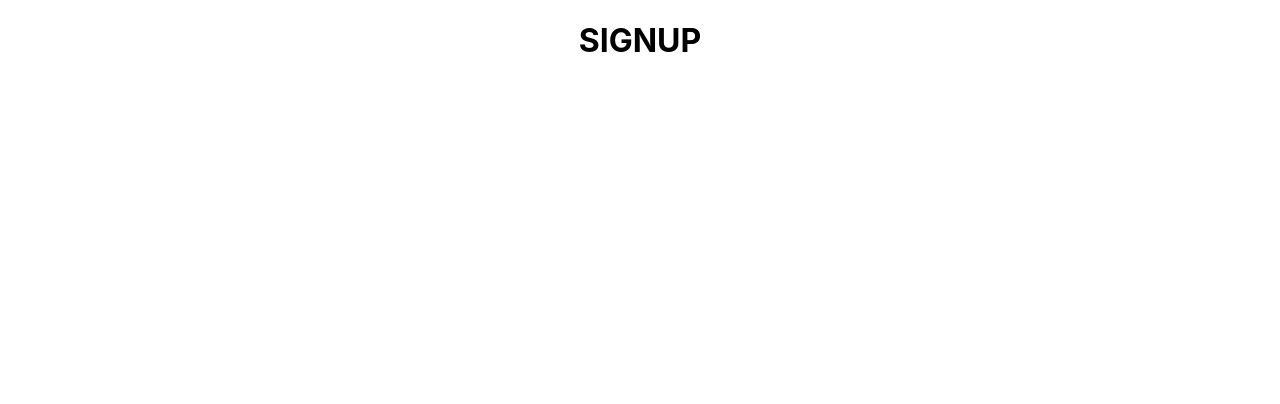
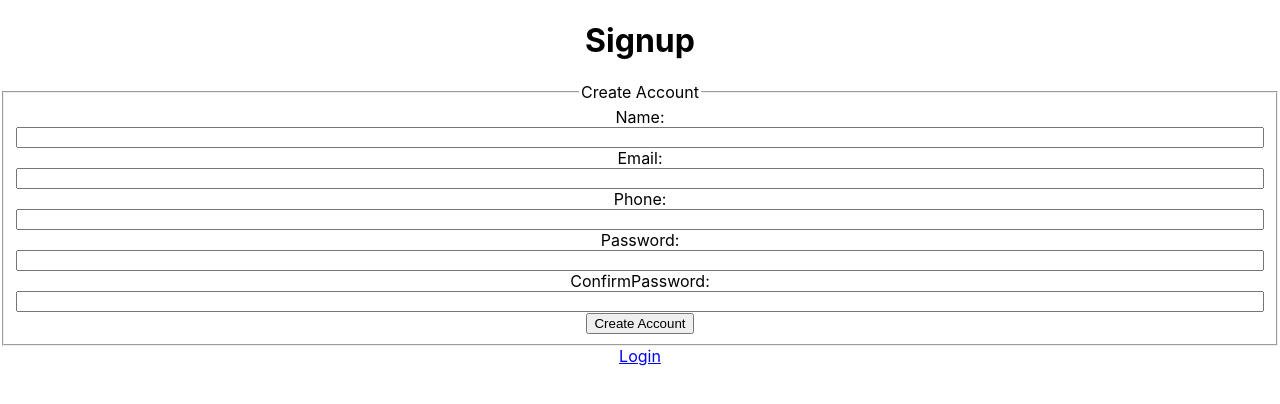
Before and after one commit to D-Molloy/virtually-apex, a React app in the folder client/: page /signup in a window 1280 px wide. Shown: the top 404 px of the page. Built offline with nearby package versions, Linux system fonts and the light colour scheme.

Commit message:
'/', '/signup' setup with FormInputs and onChange/Submit placeholders, '/dashboard' setup

```diff
--- /dev/null
+++ b/client/src/components/FormInput/formInput.css
@@ -0,0 +1,4 @@
+.formInput__container {
+  display: flex;
+  flex-direction: column;
+}
--- a/client/src/components/FormInput/index.js
+++ b/client/src/components/FormInput/index.js
@@ -1,31 +1,59 @@
 import React from 'react';
+import './formInput.css';
 const capitalizeStr = (str) => str.substr(0, 1).toUpperCase() + str.substr(1);
 
-export default function FormInput({ comp, inputType, data, handleChange }) {
-  let autocompleteVal;
+export default function FormInput({
+  comp,
+  inputType,
+  data,
+  handleChange,
+  title,
+}) {
+  // determine different autocomplete values
+  let autocompleteVal = '';
   switch (inputType) {
-    case 'password' && comp === 'login':
-      autocompleteVal = 'current-password';
+    case 'password':
+      switch (comp) {
+        case 'login':
+          autocompleteVal = 'current-password';
+          break;
+        case 'signup':
+          autocompleteVal = 'new-password';
+          break;
+        default:
+          break;
+      }
       break;
-    case 'password' && comp === 'signup':
-      autocompleteVal = 'new-password';
+    case 'text':
+      autocompleteVal = 'name';
       break;
     default:
       break;
   }
 
+  let altValue = '';
+  switch (title) {
+    case 'confirm password':
+      altValue = 'confirmPassword';
+      title = 'confirmPassword';
+      break;
+    default:
+      break;
+  }
+  console.log('data[title]', data[title]);
   return (
-    <label htmlFor={`${comp}__${inputType}`}>
-      {capitalizeStr(inputType)}:
+    <div className='formInput__container'>
+      <label htmlFor={`${comp}__${inputType}`}>{capitalizeStr(title)}:</label>
       <input
-        id={`${comp}__${inputType}`}
+        id={`${comp}__${altValue || inputType}`}
+        className='formInput__input'
         type={inputType}
-        name={inputType}
-        value={data[inputType]}
+        name={altValue || title}
+        value={data[title]}
         autoComplete={autocompleteVal || inputType}
         required
         onChange={(e) => handleChange(e)}
       />
-    </label>
+    </div>
   );
 }
--- a/client/src/pages/Login/index.js
+++ b/client/src/pages/Login/index.js
@@ -1,5 +1,7 @@
 import React, { useState } from 'react';
 import FormInput from '../../components/FormInput';
+import { Link } from 'react-router-dom';
+// useHistory
 const initalState = {
   email: '',
   password: '',
@@ -26,17 +28,24 @@ export default function Login() {
             comp='login'
             inputType='email'
             data={formData}
+            title='email'
             handleChange={handleChange}
           />
+
           <FormInput
             comp='login'
             inputType='password'
             data={formData}
+            title='password'
             handleChange={handleChange}
           />
-          <button>Login</button>
+
+          <button disabled={!formData.email || !formData.password}>
+            Login
+          </button>
         </fieldset>
       </form>
+      <Link to='/signup'>Create Account</Link>
     </div>
   );
 }
--- a/client/src/pages/Signup/index.js
+++ b/client/src/pages/Signup/index.js
@@ -1,9 +1,73 @@
-import React from 'react';
+import React, { useState } from 'react';
+import FormInput from '../../components/FormInput';
+import { Link } from 'react-router-dom';
+
+// useHistory
+const initalState = {
+  name: '',
+  email: '',
+  password: '',
+  confirmPassword: '',
+  phone: '',
+};
 
 export default function Signup() {
+  const [formData, setFormData] = useState(initalState);
+
+  const handleChange = (e) =>
+    setFormData({ ...formData, [e.target.name]: e.target.value });
+
+  const handleSubmit = (e) => {
+    e.preventDefault();
+    console.log('Submitting Form', formData);
+  };
+
   return (
     <div>
-      <h1>SIGNUP</h1>
+      <h1 id='login__title'>Signup</h1>
+      <form onSubmit={(e) => handleSubmit(e)}>
+        <fieldset>
+          <legend>Create Account</legend>
+          <FormInput
+            comp='signup'
+            inputType='text'
+            data={formData}
+            title='name'
+            handleChange={handleChange}
+          />
+          <FormInput
+            comp='signup'
+            inputType='email'
+            data={formData}
+            title='email'
+            handleChange={handleChange}
+          />
+          <FormInput
+            comp='signup'
+            inputType='phone'
+            data={formData}
+            title='phone'
+            handleChange={handleChange}
+          />
+          <FormInput
+            comp='signup'
+            inputType='password'
+            data={formData}
+            confirm
+            title='password'
+            handleChange={handleChange}
+          />
+          <FormInput
+            comp='signup'
+            inputType='password'
+            title='confirm password'
+            data={formData}
+            handleChange={handleChange}
+          />
+          <button>Create Account</button>
+        </fieldset>
+      </form>
+      <Link to='/'>Login</Link>
     </div>
   );
 }
```
